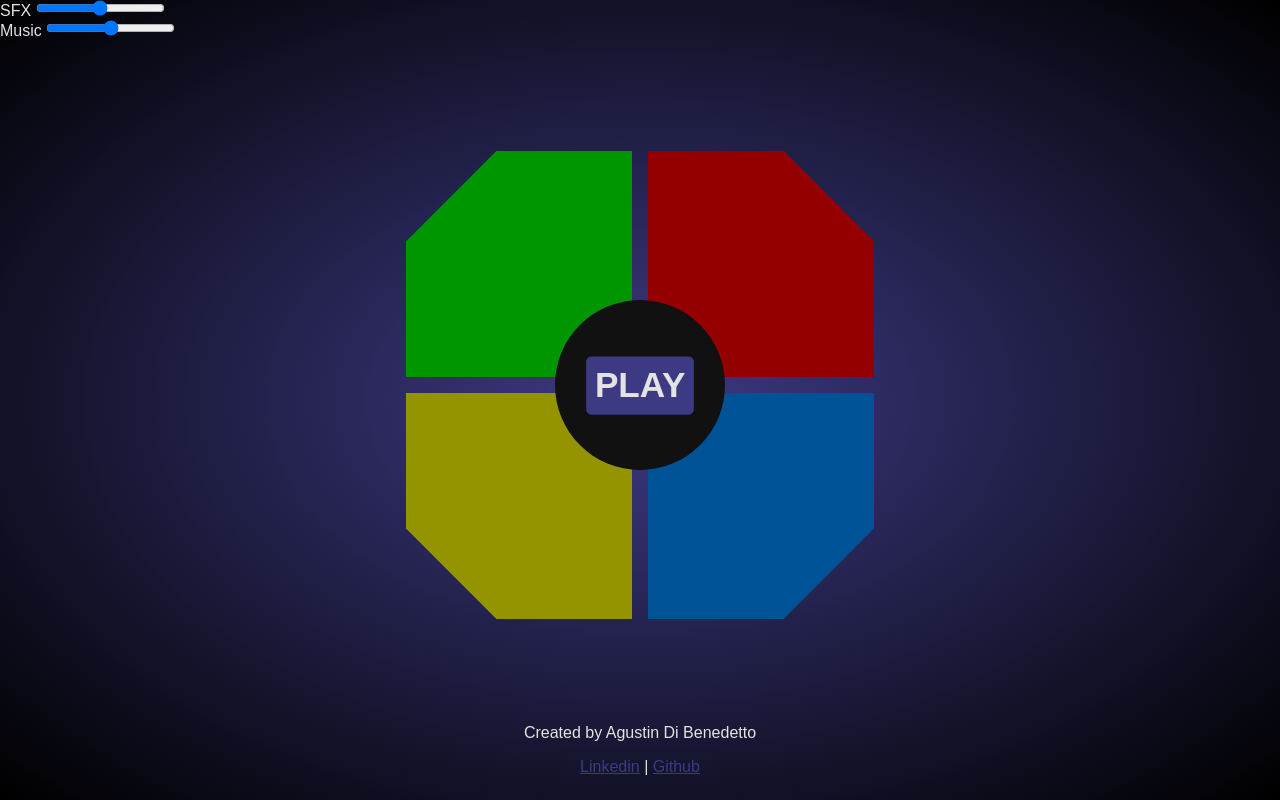
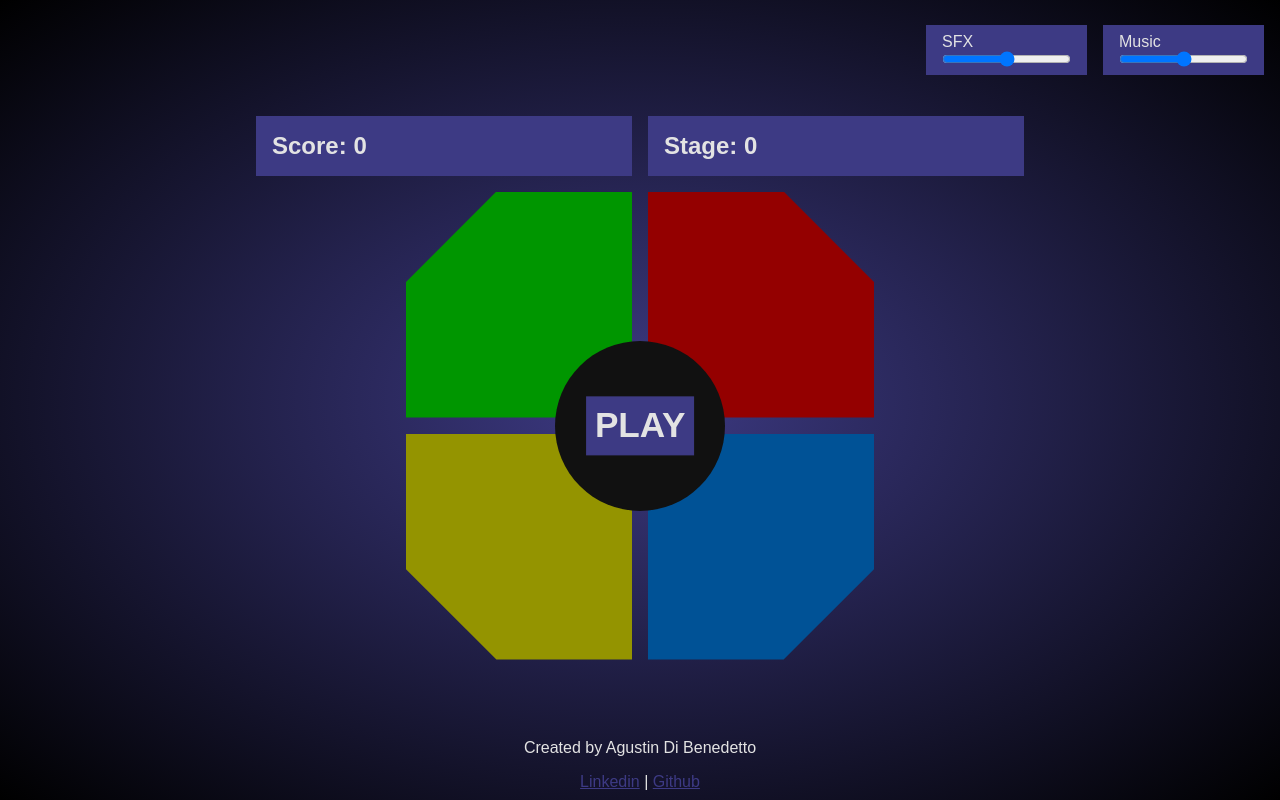
Before and after one commit to Agusdben/simon-says, a website built with Vite: page index.html in a window 1280 px wide. Built offline with nearby package versions, Linux system fonts and the light colour scheme.

Commit message:
added styles and showing score and stage

```diff
--- a/index.html
+++ b/index.html
@@ -11,7 +11,7 @@
 <body>
   <div id="app" class="app">
     <header class="app__header">
-      <section id="volume">
+      <section id="volume" class="volume">
         <div class="volume__group">
           <label for="volume-sfx">SFX</label>
           <input id="volume-sfx" name="volume-sfx" type="range" min="0" max="1" value="0.25" step="0.01">
@@ -24,7 +24,13 @@
     </header>
 
     <main class="app__main">
+
       <section class="simon">
+        <header class="simon__header">
+          <h2>Score: <span id="score">0</span></h2>
+          <h2>Stage: <span id="stage">0</span></h2>
+        </header>
+        <article class="simon__game">
           <button id="simon-green" class="btn btn--green simon__button" disabled>
           </button>
           <button id="simon-red" class="btn btn--red simon__button" disabled>
@@ -40,6 +46,7 @@
               <p>SAYS</p>
             </span>
           </div>
+        </article>
       </section>
     </main>
 
--- a/scripts/handleGame.js
+++ b/scripts/handleGame.js
@@ -9,7 +9,8 @@ const $simonGreen = document.getElementById('simon-green')
 const $simonRed = document.getElementById('simon-red')
 const $simonYellow = document.getElementById('simon-yellow')
 const $simonBlue = document.getElementById('simon-blue')
-
+const $score = document.getElementById('score')
+const $stage = document.getElementById('stage')
 const simonButtons = [$simonGreen, $simonRed, $simonYellow, $simonBlue]
 
 const $audioSFX = document.getElementById('audio-sfx')
@@ -28,7 +29,6 @@ const animateBtn = (btn, duration) => {
 const playBtnSong = btn => {
   const id = btn.getAttribute('id')
   const $sourceSFX = document.getElementById('source-sfx')
-  console.log($sourceSFX)
   $sourceSFX.src = `./SFX/${id}.mp3`
   $audioSFX.load()
   $audioSFX.play()
@@ -68,12 +68,15 @@ const handleSimonBtn = btn => {
 
   enableSimonBtns()
 
+  game.score += 1
+  $score.innerText = game.score
+
   if (game.currentPlayerAttempt === game.pattern.length - 1) {
     addToPattern()
     showPattern()
+    $stage.innerText = game.pattern.length
     return
   }
-  game.score += 1
   game.currentPlayerAttempt++
 }
 
@@ -105,6 +108,8 @@ export const handleGame = () => {
   $playBtn.style.display = 'none'
   $simonLogo.style.display = 'block'
   $audioMusic.play()
+  $score.innerText = '0'
+  $stage.innerText = '0'
   game = {
     pattern: [],
     currentPlayerAttempt: 0,
--- a/style.css
+++ b/style.css
@@ -9,7 +9,7 @@
 }
 
 *,
-::after,
+::before,
 ::before {
   box-sizing: border-box;
 }
@@ -55,30 +55,28 @@ p {
 
 .btn--green {
   background-color: var(--color-green);
-  clip-path: polygon(40% 0, 100% 0, 100% 100%, 0 100%, 0 40%);
-
 }
 
 .btn--red {
   background-color: var(--color-red);
-  clip-path: polygon(60% 0, 100% 40%, 100% 100%, 0 100%, 0 0);
 }
 
 .btn--yellow {
   background-color: var(--color-yellow);
-  clip-path: polygon(100% 0, 100% 100%, 40% 100%, 0 60%, 0 0);
 }
 
 .btn--blue {
   background-color: var(--color-blue);
-  clip-path: polygon(100% 0, 100% 60%, 60% 100%, 0 100%, 0 0);
 }
 
 .app {
   height: 100%;
   width: 100%;
+  max-width: 1280px;
+  margin: 0 auto;
   display: grid;
-  grid-template-rows: 70px 1fr 100px;
+  gap: 1rem;
+  grid-template-rows: 100px 1fr 70px;
   grid-template-areas:
     "header"
     "main"
@@ -87,32 +85,75 @@ p {
 
 .app__header {
   grid-area: header;
+  display: flex;
+  align-items: center;
+}
+
+.volume {
+  margin-left: auto;
+  padding: 0 1rem;
+  display: flex;
+  gap: 1rem;
+}
+
+.volume__group {
+  display: flex;
+  flex-direction: column;
+  background-color: var(--primary-color);
+  padding: .5rem 1rem;
 }
 
 .app__main {
   grid-area: main;
-  display: grid;
 }
 
-.app__main__header {
-  display: grid;
+.simon {}
+
+.simon__header {
+  display: flex;
+  justify-content: center;
+  align-items: center;
+  gap: 1rem;
+  max-width: 768px;
+  margin: auto;
 }
 
-.simon {
+.simon__header h2 {
+  margin: 0;
+  background: var(--primary-color);
+  padding: 1rem;
+  width: 100%;
+}
+
+.simon__game {
   aspect-ratio: 1/1;
   width: 100%;
   max-width: 500px;
   min-width: 300px;
-  margin: auto;
   display: grid;
+  margin: 0 auto;
   grid-template-columns: repeat(2, 1fr);
-  overflow: hidden;
   padding: 1rem;
   gap: 1rem;
   position: relative;
 }
 
-.simon__button {}
+.simon__button:nth-child(1) {
+  clip-path: polygon(40% 0, 100% 0, 100% 100%, 0 100%, 0 40%);
+  filter: drop-shadow(-1px 6px 3px rgba(50, 50, 0, 0.5));
+}
+
+.simon__button:nth-child(2) {
+  clip-path: polygon(60% 0, 100% 40%, 100% 100%, 0 100%, 0 0);
+}
+
+.simon__button:nth-child(3) {
+  clip-path: polygon(100% 0, 100% 100%, 40% 100%, 0 60%, 0 0);
+}
+
+.simon__button:nth-child(4) {
+  clip-path: polygon(100% 0, 100% 60%, 60% 100%, 0 100%, 0 0);
+}
 
 .simon__logo {
   position: absolute;
@@ -134,7 +175,6 @@ p {
   animation: pulse 2s linear infinite;
   text-transform: uppercase;
   padding: .5rem;
-  border-radius: 5px;
   font-weight: bold;
 }
 
```
Lines whose indentation alone changed are shown as unchanged.
